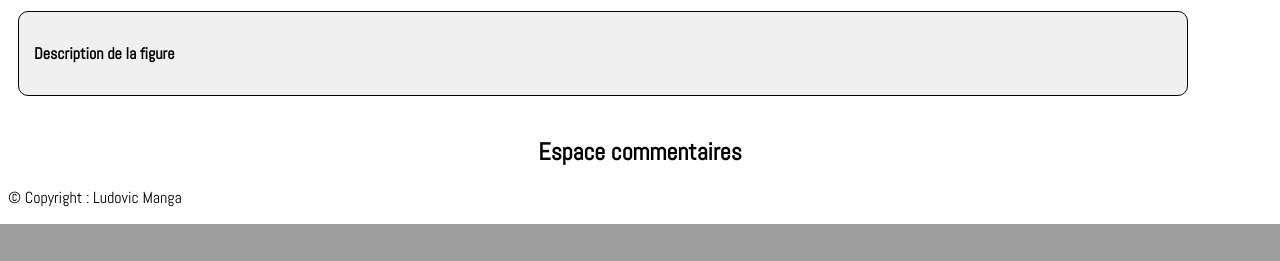
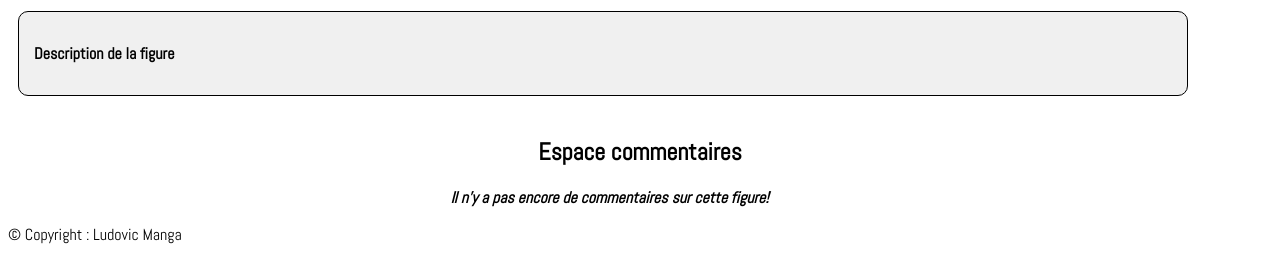
Before and after one commit to Ludovicmanga/SnowTricks_Project, a Symfony app: template templates/trick/show.html.twig in a window 1280 px wide. Shown: the part 962-1223 px from the top of the page. Before the commit the page ends 1186 px from the top, so only its background shows below. Run offline with Twig, Linux system fonts and the light colour scheme; the template is opened without the code that fills it, so the values that code supplies are empty; some libraries are stand-ins or nearby versions.

```diff
--- a/public/css/style.css
+++ b/public/css/style.css
@@ -295,6 +295,12 @@ h3 {
   width: 20%;
   font-size: 1.5em;
   margin: 10px 40% 35px 40%;
+}
+
+#noCommentsText {
+  font-weight: bold;
+  font-style: italic;
+  margin-left: 35%;
 }
 
 /* update page */
@@ -619,6 +625,10 @@ h3 {
     margin: 35px 20% 35px 20%;
   }
 
+  #noCommentsText {
+    margin-left: 10%;
+  }
+
   /* Trick update page */
 
   #update_form {
--- a/src/Entity/Trick.php
+++ b/src/Entity/Trick.php
@@ -28,7 +28,7 @@ class Trick
     private $name;
 
     /**
-     * @ORM\Column(type="string", length=255, nullable=true)
+     * @ORM\Column(type="text", nullable=true)
      */
     private $description;
 
--- a/templates/trick/show.html.twig
+++ b/templates/trick/show.html.twig
@@ -99,5 +99,9 @@
                 </div>
             </ul>
         </div>
+    {% else %}
+        <div>
+            <p id="noCommentsText">Il n'y a pas encore de commentaires sur cette figure!</p>
+        </div>
     {% endif %}
 {% endblock %}
```
Also changed, not shown: migrations/Version20210503223734.php (added, +31 -0 lines), src/Repository/TesttroisRepository.php (added, +50 -0 lines), public/uploads/303fcae8b1eb77c721312c6db2ede52a.jpg (added), public/uploads/5759bccfa40603aaf9c26460d1afd0c7.jpg (added), public/uploads/a6ff7acd5339bdf0300b2a76b688d44c.jpg (added), public/uploads/d185ad6e02d0a2fce4be57853ba1d2a9.jpg (added), 1 other file.
